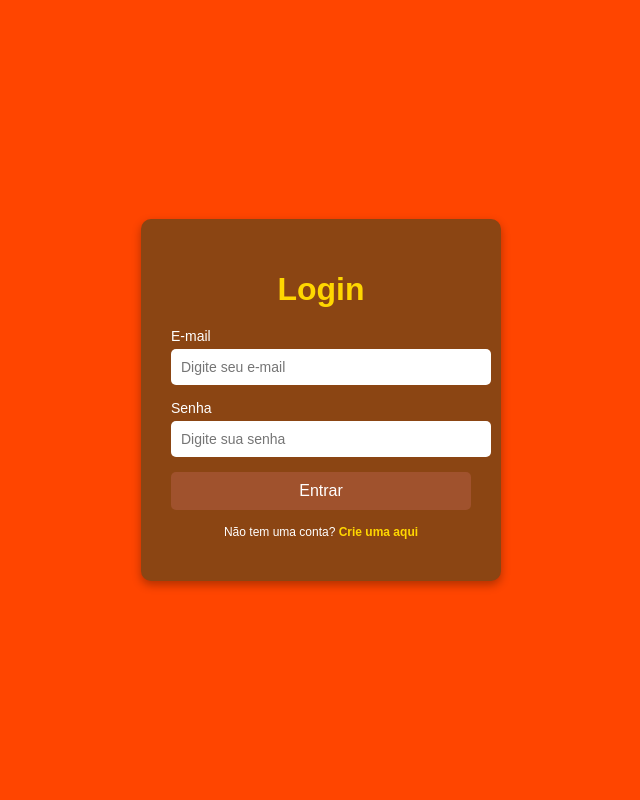
After one commit to guilhermy20/commits_atv3, a Flask app: page /login in a window 1280 px wide. The commit adds this page. Shown: the whole page, without its empty margins (319-959 px from the left). Run offline with Flask 3, Linux system fonts and the light colour scheme.

Commit message:
3git_login

```diff
--- a/main.py
+++ b/main.py
@@ -1,4 +1,4 @@
-from flask import Flask, render_template
+from flask import Flask, render_template, request, redirect
 
 app_guilherme = Flask(__name__, template_folder="templates")
 
@@ -18,5 +18,18 @@ def usuario():
 def homepage():
     return render_template('homepage.html')
 
+@app_guilherme.route('/login', methods=['GET', 'POST'])
+def login():
+    if request.method == 'POST':
+        email = request.form['email']
+        senha = request.form['senha']
+
+        if email == "admin@example.com" and senha == "123456":
+            return redirect('/homepage')
+        else:
+            return "<script>alert('E-mail ou senha inválidos!'); window.history.back();</script>"
+
+    return render_template('login.html')
+
 if __name__ == '__main__':
     app_guilherme.run(port=8080, debug=True)
--- /dev/null
+++ b/static/script.js
@@ -0,0 +1,22 @@
+// Função de validação da senha no login
+function validarSenha() {
+    const senha = document.getElementById('senha').value;
+
+    if (senha.length < 6) {
+        alert('A senha deve ter pelo menos 6 caracteres!');
+        return false;
+    }
+    if (!/\d/.test(senha)) {
+        alert('A senha deve conter pelo menos um número!');
+        return false;
+    }
+    if (!/[A-Z]/.test(senha)) {
+        alert('A senha deve conter pelo menos uma letra maiúscula!');
+        return false;
+    }
+    if (!/[!@#$%^&*(),.?":{}|<>]/.test(senha)) {
+        alert('A senha deve conter pelo menos um caractere especial!');
+        return false;
+    }
+    return true;
+}
--- a/static/style.css
+++ b/static/style.css
@@ -42,6 +42,73 @@ main {
     box-shadow: 0 4px 10px rgba(0, 0, 0, 0.3);
     max-width: 900px;
     text-align: center;
+}
+
+/* Container do Login */
+.login-container {
+    background-color: #8b4513; /* Marrom */
+    padding: 30px;
+    border-radius: 10px;
+    box-shadow: 0 4px 10px rgba(0, 0, 0, 0.3);
+    width: 300px;
+    text-align: center;
+    color: #fff;
+}
+
+.login-container h1 {
+    margin-bottom: 20px;
+    color: #ffd700; /* Dourado */
+}
+
+.login-container label {
+    font-size: 14px;
+    text-align: left;
+    display: block;
+    margin-bottom: 5px;
+}
+
+.login-container input {
+    width: 100%;
+    padding: 10px;
+    border: none;
+    border-radius: 5px;
+    margin-bottom: 15px;
+    font-size: 14px;
+}
+
+.login-container input:focus {
+    outline: none;
+    box-shadow: 0 0 5px rgba(255, 165, 0, 0.8);
+}
+
+.login-container .btn {
+    background-color: #a0522d;
+    color: #fff;
+    padding: 10px;
+    width: 100%;
+    border: none;
+    border-radius: 5px;
+    cursor: pointer;
+    font-size: 16px;
+}
+
+.login-container .btn:hover {
+    background-color: #6b4226;
+}
+
+.register-link {
+    margin-top: 15px;
+    font-size: 12px;
+}
+
+.register-link a {
+    color: #ffd700;
+    text-decoration: none;
+    font-weight: bold;
+}
+
+.register-link a:hover {
+    text-decoration: underline;
 }
 
 /* Títulos */
--- /dev/null
+++ b/templates/login.html
@@ -0,0 +1,29 @@
+<!DOCTYPE html>
+<html lang="pt-BR">
+<head>
+    <meta charset="UTF-8">
+    <meta name="viewport" content="width=device-width, initial-scale=1.0">
+    <title>Login</title>
+    <link rel="stylesheet" href="{{ url_for('static', filename='style.css') }}">
+    <script src="{{ url_for('static', filename='script.js') }}" defer></script>
+</head>
+<body>
+    <div class="login-container">
+        <h1>Login</h1>
+
+        <form action="/login" method="post" onsubmit="return validarSenha()">
+            <label for="email">E-mail</label>
+            <input type="email" id="email" name="email" placeholder="Digite seu e-mail" required>
+
+            <label for="senha">Senha</label>
+            <input type="password" id="senha" name="senha" placeholder="Digite sua senha" required>
+
+            <button type="submit" class="btn">Entrar</button>
+        </form>
+
+        <p class="register-link">
+            Não tem uma conta? <a href="/cadastro">Crie uma aqui</a>
+        </p>
+    </div>
+</body>
+</html>
```
